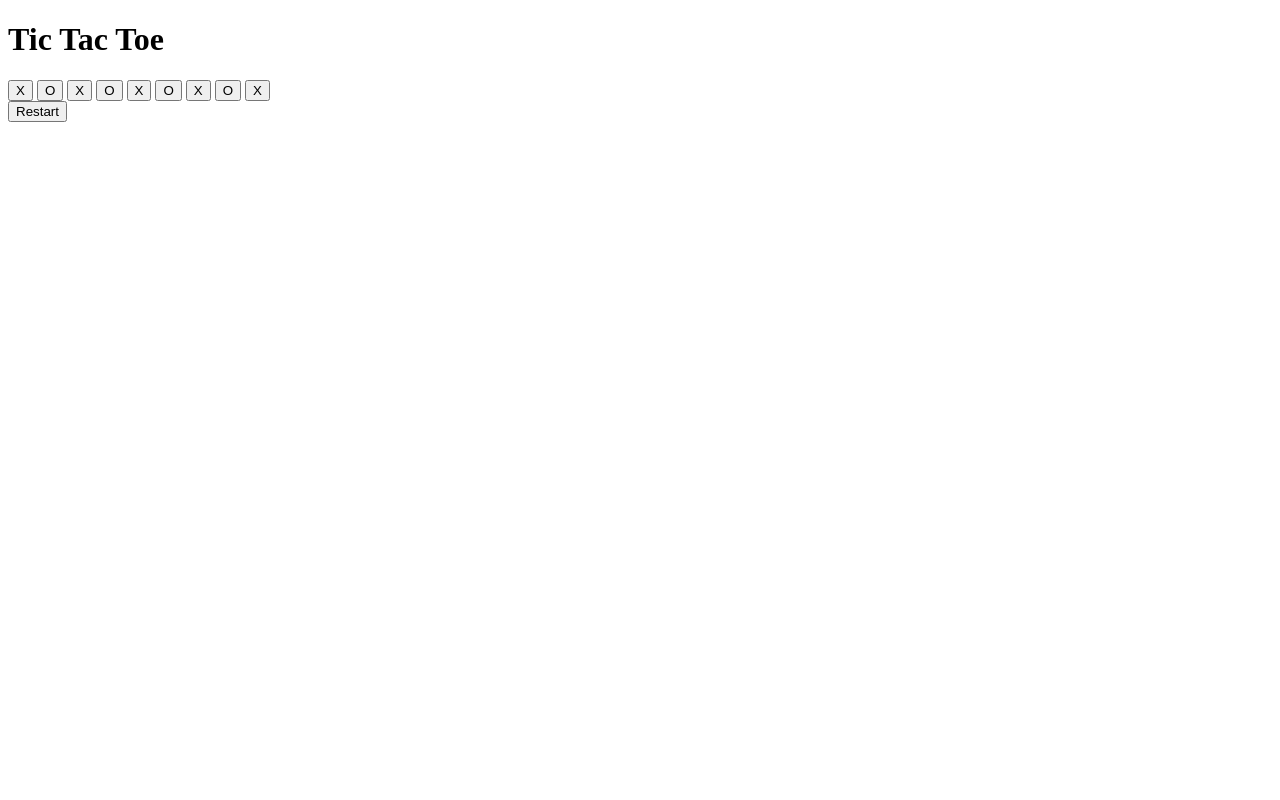
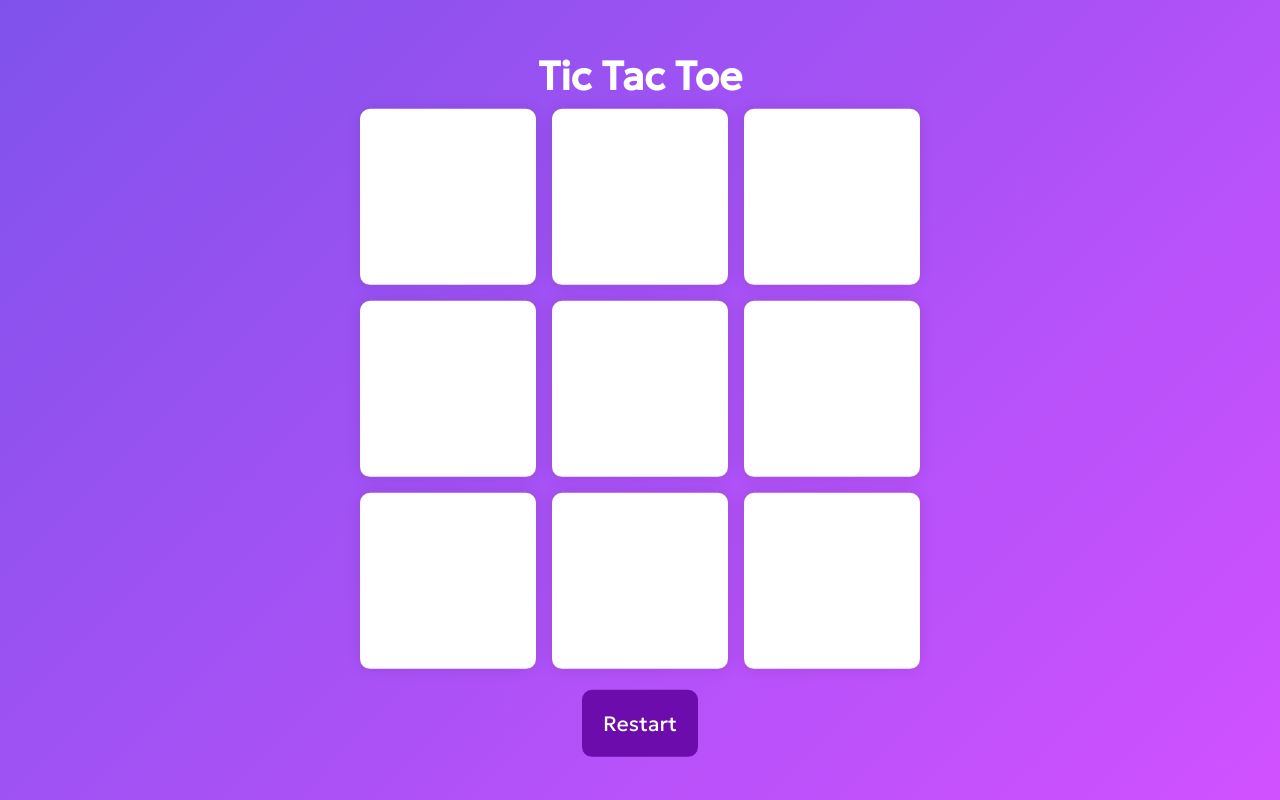
Before and after one commit to raveeshsamkaria/Tic-Tac-Toe, a plain HTML site: page index.html in a window 1280 px wide. Drawn offline with Linux system fonts and the light colour scheme.

Commit message:
Added: CSS File

```diff
--- a/index.html
+++ b/index.html
@@ -4,22 +4,32 @@
     <meta charset="UTF-8">
     <meta name="viewport" content="width=device-width, initial-scale=1.0">
     <title>Tic Tac Toe</title>
+
+    <link rel="preconnect" href="https://fonts.googleapis.com">
+    <link rel="preconnect" href="https://fonts.gstatic.com" crossorigin>
+    <link href="https://fonts.googleapis.com/css2?family=Geologica&display=swap" rel="stylesheet">
+
+    <link rel="stylesheet" href="style.css">
 </head>
 <body>
     <div class="wrapper">
         <h1>Tic Tac Toe</h1>
         <div class="container">
-            <button class="button-option">X</button>
-            <button class="button-option">O</button>
-            <button class="button-option">X</button>
-            <button class="button-option">O</button>
-            <button class="button-option">X</button>
-            <button class="button-option">O</button>
-            <button class="button-option">X</button>
-            <button class="button-option">O</button>
-            <button class="button-option">X</button>
+            <button class="button-option"></button>
+            <button class="button-option"></button>
+            <button class="button-option"></button>
+            <button class="button-option"></button>
+            <button class="button-option"></button>
+            <button class="button-option"></button>
+            <button class="button-option"></button>
+            <button class="button-option"></button>
+            <button class="button-option"></button>
         </div>
         <button id="restart">Restart</button>
     </div>
+    <div class="popup hide">
+        <p id="msg">Msg</p>
+        <button id="new-game">New Game</button>
+    </div>
 </body>
 </html>
--- /dev/null
+++ b/style.css
@@ -0,0 +1,95 @@
+*{
+    padding: 0;
+    margin: 0;
+    box-sizing: border-box;
+    font-family: 'Geologica', sans-serif;
+}
+
+body {
+    height: 100vh;
+    background: linear-gradient(135deg, #8052ec, #d151ff);
+}
+
+html {
+    font-size: 16px;
+}
+
+.wrapper {
+    position: absolute;
+    transform: translate(-50%, -50%);
+    top: 50%;
+    left: 50%;
+}
+
+.wrapper h1 {
+    color: #fff;
+    font-size: 40px;
+    padding: 8px;
+    display: flex;
+    justify-content: center;
+}
+
+.container {
+    width: 70vmin;
+    height: 70vmin;
+    display: flex;
+    flex-wrap: wrap;
+    gap: 2vmin;
+}
+
+.button-option {
+    background: #fff;
+    height: 22vmin;
+    width: 22vmin;
+    border: none;
+    border-radius: 10px;
+    font-size: 12vmin;
+    color: #d161ff;
+    box-shadow: 0 0 15px rgba(0, 0, 0, 0.1);
+}
+
+#restart {
+    font-size: 1.3rem;
+    margin-top: 1.5rem;
+    padding: 1em;
+    border-radius: 10px;
+    background-color: #6d0cad;
+    color: #fff;
+    border: none;
+    position: relative;
+    margin: 1em auto 0 auto;
+    display: block;
+}
+
+.popup {
+    background: linear-gradient(135deg, #8052ec, #d151ff);
+    height: 100%;
+    width: 100%;
+    position: absolute;
+    display: flex;
+    z-index: 2;
+    align-items: center;
+    justify-content: center;
+    flex-direction: column;
+    gap: 1em;
+    font-size: 12vmin;
+}
+
+#new-game {
+    font-size: 0.6em;
+    padding: 0.5em 1em;
+    background-color: #0a0027;
+    color: #fff;
+    border-radius: 10px;
+    border: none;
+}
+
+#msg {
+    font-size: 1em;
+    color: #fff;
+    text-align: center;
+}
+
+.popup.hide {
+    display: none;
+}
```
